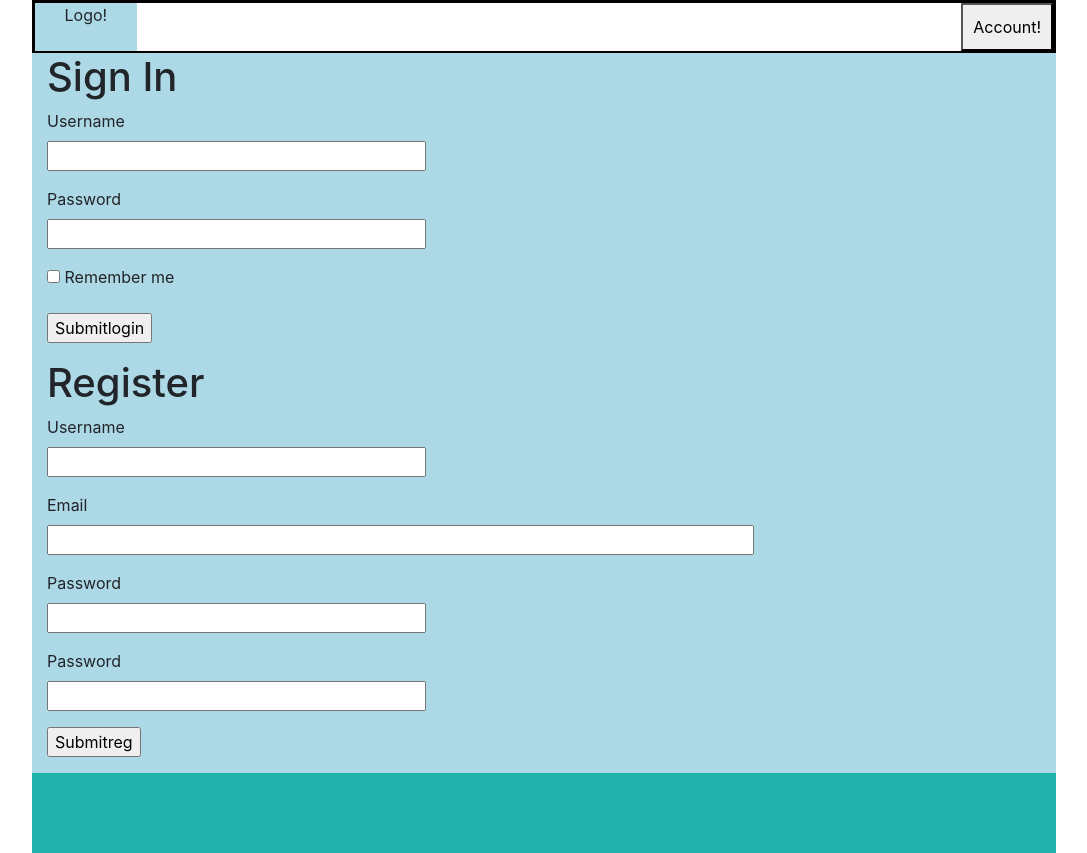
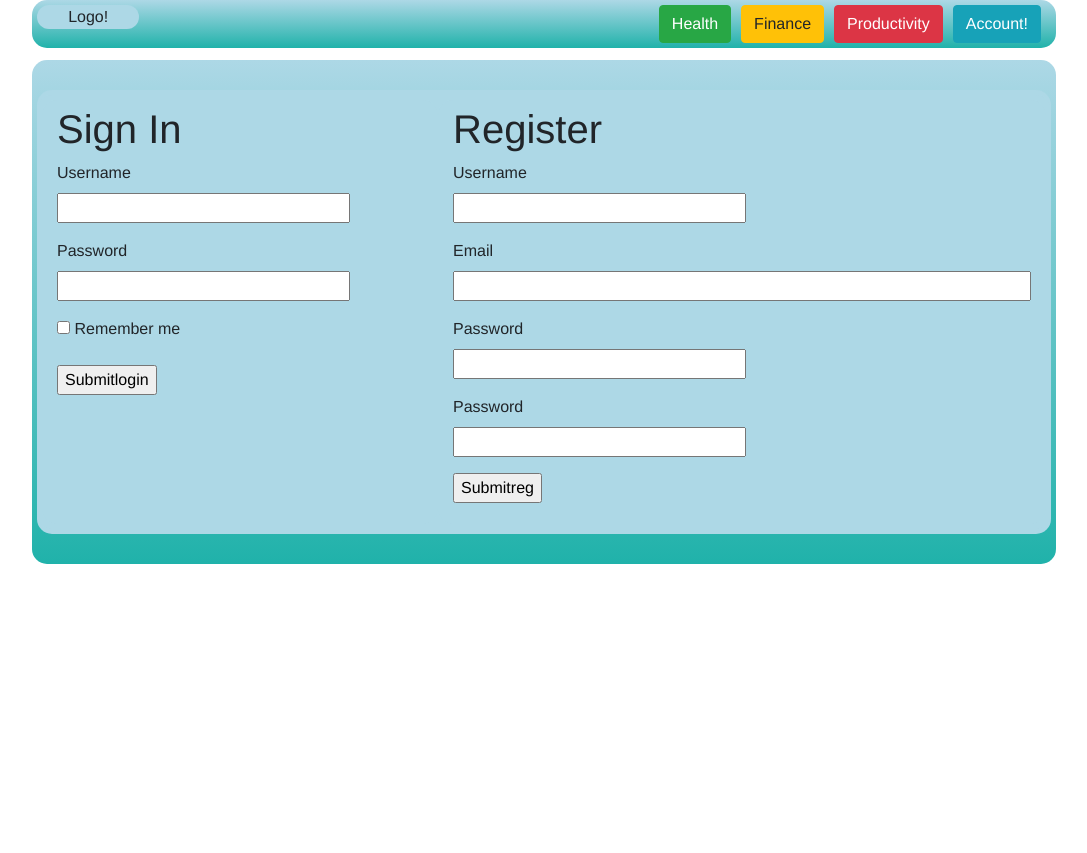
Before and after one commit to MonteD50/Hacktech2020Demo, a Flask app: template templates/login.html in a window 1280 px wide. Shown: the whole page, without its empty margins (96-1183 px from the left). After the commit the page ends 564 px from the top, so only its background shows below. Run offline with Flask 2, Linux system fonts and the light colour scheme; the template is opened without the code that fills it, so the values that code supplies are empty, except form fields; form fields are guessed from the names that the template uses; some libraries are stand-ins or nearby versions.

Commit message:
css changes, but still needs work to look good

```diff
--- a/static/css/main.css
+++ b/static/css/main.css
@@ -1,43 +1,48 @@
 body {
     margin: 0;
-    font-family: Consolas;
 }
 
 div {
     background-color: lightblue;
-
+    border-radius: 15px;
+    padding:5px;
+    font-family: "Helvetica";
 }
 
-.menu {
-    border-style: solid;
-    border-color: black;
+.header-wrapper {
+    background-image: linear-gradient(lightblue,lightseagreen);
+    border-radius: 15px;
     left: 10%;
     right: 10%;
     position:absolute;
+    float:center;
+}
+
+.container {
+    margin:25px;
 }
 
 #logo {
     position:absolute;
-    height: 100%;
     width: 10%;
     padding:0px;
     float:left;
     text-align: center;
 }
 
-#account {
+.topbar {
     position:relative;
     padding: 10px;
+    margin-right:10px;
     overflow: hidden;
     float:right;
 }
 
 #board {
-    margin-top: 52.5px;
-    height: 100%;
+    margin-top: 60px;
     left: 10%;
     right:10%;
 
     position:absolute;
-    background-color: lightseagreen;
+    background-image: linear-gradient(lightblue,lightseagreen);
 }
--- a/templates/base.html
+++ b/templates/base.html
@@ -7,12 +7,14 @@
     <link rel="stylesheet" href="{{ url_for('static', filename='css/main.css') }}">
     <link rel="stylesheet" href="https://stackpath.bootstrapcdn.com/bootstrap/4.4.1/css/bootstrap.min.css" integrity="sha384-Vkoo8x4CGsO3+Hhxv8T/Q5PaXtkKtu6ug5TOeNV6gBiFeWPGFN9MuhOf23Q9Ifjh" crossorigin="anonymous">
     <header>
-        <nav class="menu">
           <div class="header-wrapper">
             <div id="logo">Logo!</div>
-            <button id="account"  onclick="document.location = 'account'">Account!</button>
+            <button onclick="document.location = 'account'" class="btn btn-info topbar">Account!</button>
+            <button type="button" class="btn btn-danger topbar">Productivity</button>
+            <button type="button" class="btn btn-warning topbar">Finance</button>
+            <button type="button" class="btn btn-success topbar" onclick="document.location = 'health'">Health</button>
+            {% block header_wrapper %}{% endblock %}
           </div>
-        </nav>
       </header>
     {% block head %}{% endblock %}
 </head>
```
